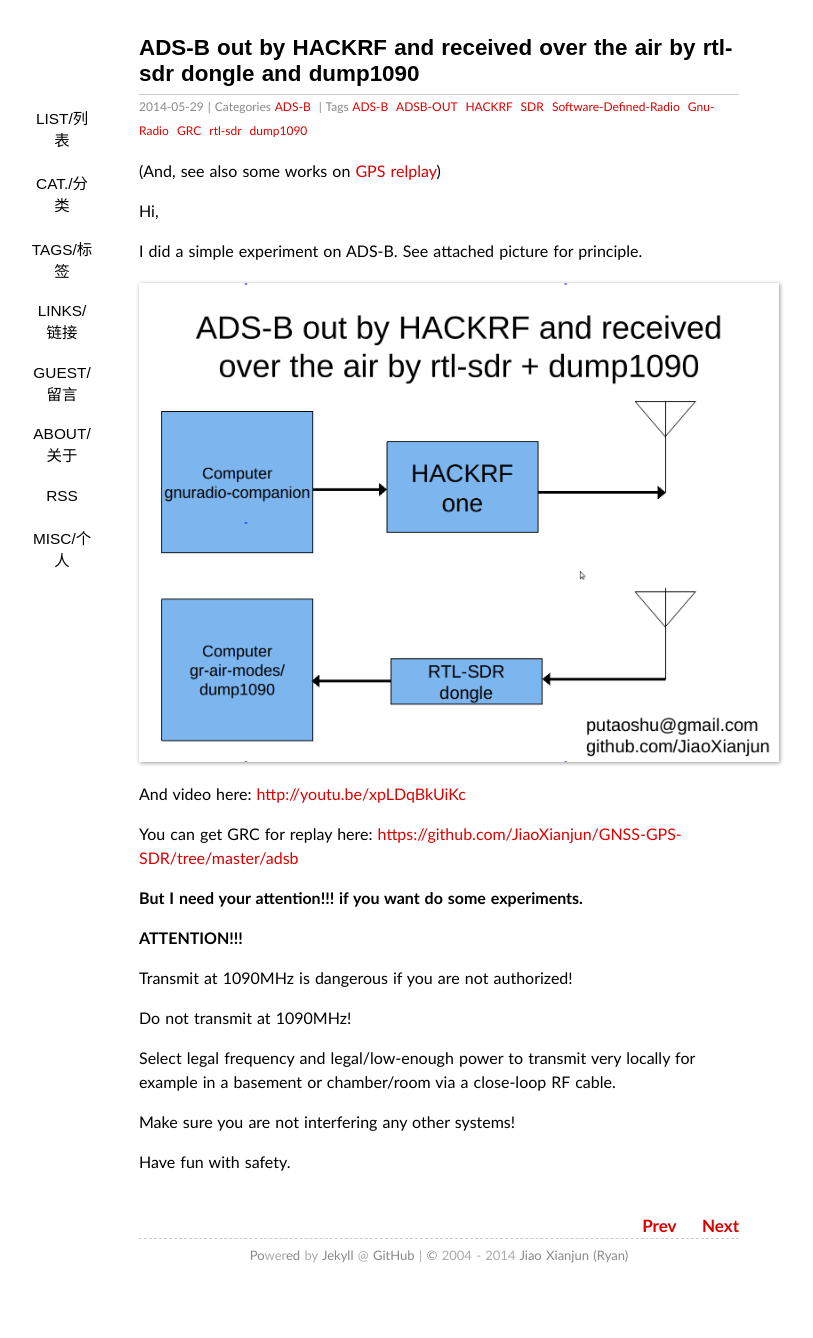
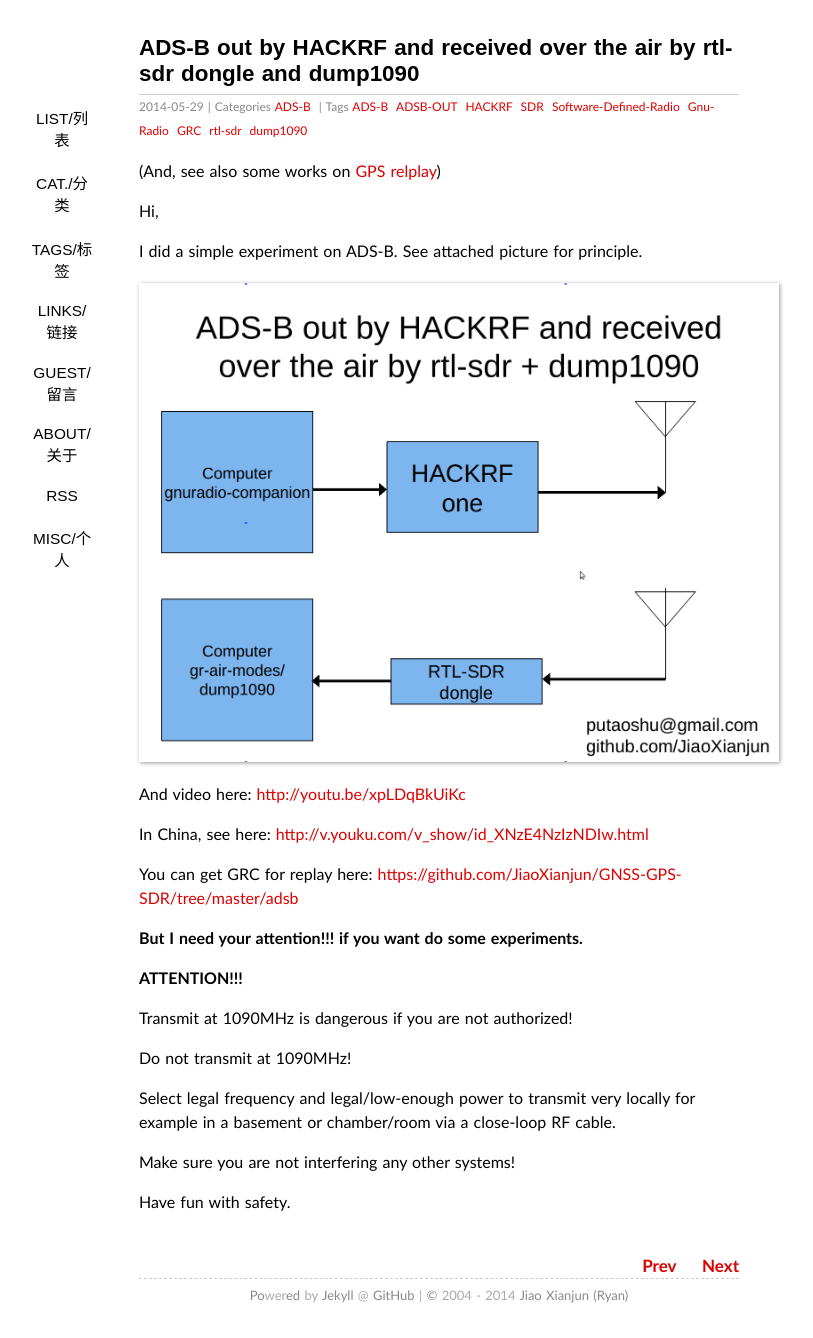
Before and after one commit to sdr-x/sdr-x.github.io, a Jekyll site: the page built from _posts/2014-05-29-ADS-B out by HACKRF and received over the air by rtl-sdr dongle and dump1090.md, in a window 1280 px wide. Shown: the whole page, without its empty margins (201-1014 px from the left). Built offline with Jekyll 4.4.1, drawn with Linux system fonts in a browser that asks for light colours; some web fonts are replaced; Markdown is read by kramdown in place of the engine named in the settings; comment, search, counter and statistics services are not loaded; before the commit the page ends 1298 px from its top, so only the background shows below that.

Commit message:
Update 2014-05-29-ADS-B out by HACKRF and received over the air by rtl-sdr dongle and dump1090.md

```diff
--- a/_posts/2014-05-29-ADS-B out by HACKRF and received over the air by rtl-sdr dongle and dump1090.md
+++ b/_posts/2014-05-29-ADS-B out by HACKRF and received over the air by rtl-sdr dongle and dump1090.md
@@ -17,6 +17,8 @@ I did a simple experiment on ADS-B. See attached picture for principle.
 
 And video here: [http://youtu.be/xpLDqBkUiKc](http://youtu.be/xpLDqBkUiKc)
 
+In China, see here: [http://v.youku.com/v_show/id_XNzE4NzIzNDIw.html](http://v.youku.com/v_show/id_XNzE4NzIzNDIw.html)
+
 You can get GRC for replay here: [https://github.com/JiaoXianjun/GNSS-GPS-SDR/tree/master/adsb](https://github.com/JiaoXianjun/GNSS-GPS-SDR/tree/master/adsb)
 
 **But I need your attention!!! if you want do some experiments.**
```
